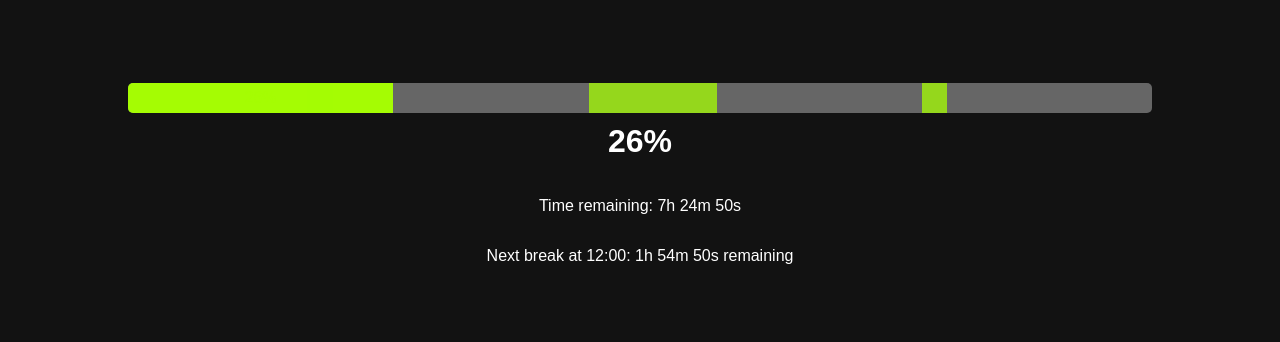
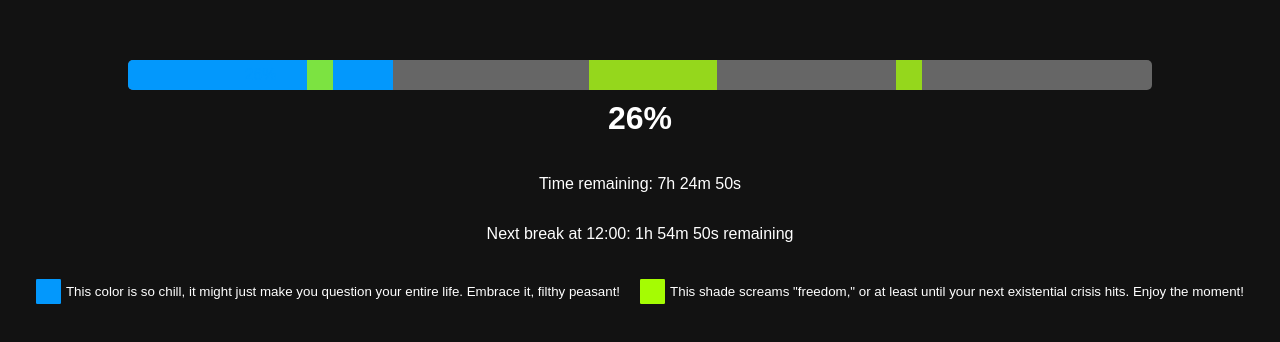
Before and after one commit to Soglcn/timerbelen, a plain HTML site: page index.html in a window 1280 px wide. Shown: the part 228-570 px from the top of the page. Drawn offline with Linux system fonts and the light colour scheme.

Commit message:
15.00-15.15

```diff
--- a/index.html
+++ b/index.html
@@ -27,10 +27,10 @@
         }
         .progress-bar-fill {
             height: 30px;
-            background-color:  #a5fc03;
+            background-color: #0398fc;
             text-align: center;
             line-height: 30px;
-            color:  #a5fc03;
+            color: #0398fc;
             width: 0%;
             transition: width 0.5s;
         }
@@ -72,7 +72,7 @@
             border-radius: 5%;
             margin-right: 5px;
         }
-        .pleasant { background-color:  #a5fc03; }
+        .pleasant { background-color: #0398fc; }
         .freedom { background-color: #a5fc03; }
     </style>
 </head>
@@ -87,18 +87,29 @@
         <div class="marker" id="marker-930"></div>
         <div class="marker" id="marker-1200"></div>
         <div class="marker" id="marker-1315"></div>
-        <div class="marker" id="marker-1515"></div> <!-- Güncellenen zaman -->
+        <div class="marker" id="marker-1500"></div>
         <div class="marker" id="marker-1530"></div>
     </div>
     <h1 id="percentage">0%</h1>
     <p id="time-remaining">Time remaining: </p>
     <p id="next-break">Next break: </p>
 
+    <div class="legend">
+        <div class="legend-item">
+            <div class="legend-color pleasant"></div>
+            This color is so chill, it might just make you question your entire life. Embrace it, filthy peasant!
+        </div>
+        <div class="legend-item">
+            <div class="legend-color freedom"></div>
+            This shade screams "freedom," or at least until your next existential crisis hits. Enjoy the moment!
+        </div>
+    </div>
+
     <script>
         const breaks = [
             { start: "09:15", end: "09:30" },
             { start: "12:00", end: "13:15" },
-            { start: "15:15", end: "15:30" } // Mola süresi güncellendi
+            { start: "15:00", end: "15:15" } // 15:00-15:15 arası mola süresi güncellendi
         ];
 
         function calculatePercentage(hour, minute) {
@@ -166,8 +177,8 @@
             document.getElementById('marker-930').style.left = calculatePercentage(9, 30) + '%';
             document.getElementById('marker-1200').style.left = calculatePercentage(12, 0) + '%';
             document.getElementById('marker-1315').style.left = calculatePercentage(13, 15) + '%';
-            document.getElementById('marker-1515').style.left = calculatePercentage(15, 15) + '%'; // Güncellenen saat
-            document.getElementById('marker-1530').style.left = calculatePercentage(15, 30) + '%';
+            document.getElementById('marker-1500').style.left = calculatePercentage(15, 0) + '%';
+            document.getElementById('marker-1530').style.left = calculatePercentage(15, 15) + '%'; // Yeni bitiş saati
         }
 
         function setBreakMarkerWidths() {
@@ -175,8 +186,8 @@
             document.getElementById('break-1').style.width = (calculatePercentage(9, 30) - calculatePercentage(9, 15)) + '%';
             document.getElementById('break-2').style.left = calculatePercentage(12, 0) + '%';
             document.getElementById('break-2').style.width = (calculatePercentage(13, 15) - calculatePercentage(12, 0)) + '%';
-            document.getElementById('break-3').style.left = calculatePercentage(15, 15) + '%'; // Güncellenen saat
-            document.getElementById('break-3').style.width = (calculatePercentage(15, 30) - calculatePercentage(15, 15)) + '%';
+            document.getElementById('break-3').style.left = calculatePercentage(15, 0) + '%';
+            document.getElementById('break-3').style.width = (calculatePercentage(15, 15) - calculatePercentage(15, 0)) + '%'; // Yeni bitiş saati
         }
 
         document.addEventListener('DOMContentLoaded', () => {
```
